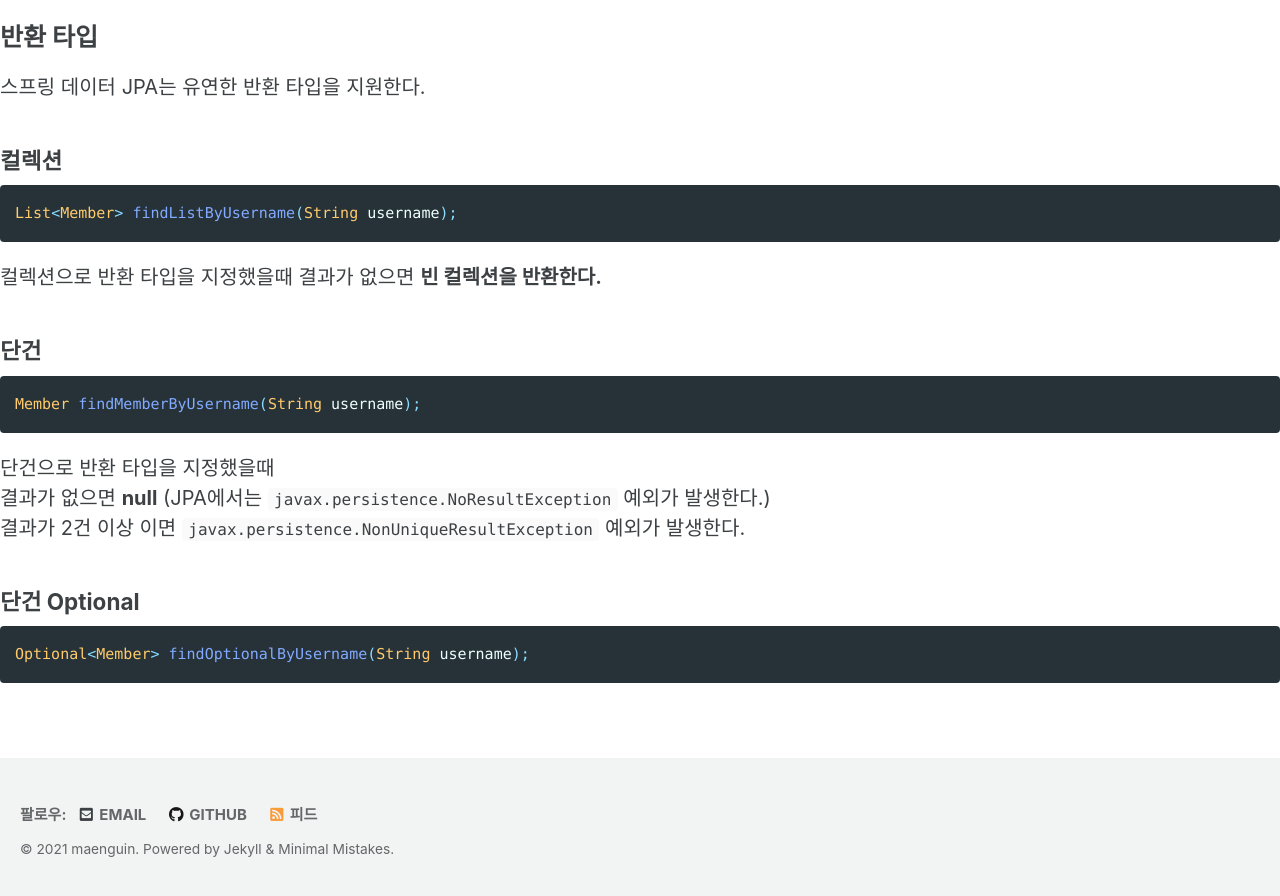
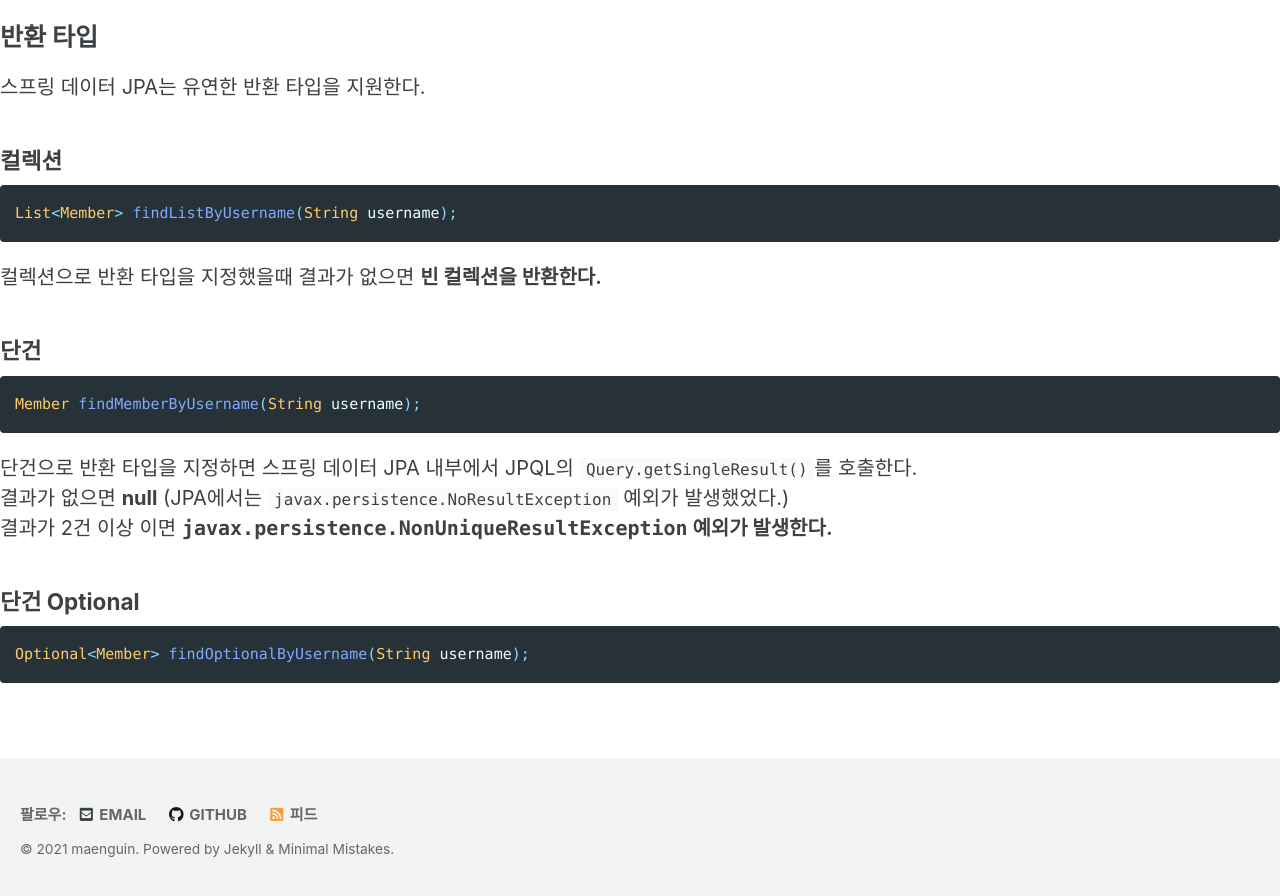
Before and after one commit to maenguin/maenguin.github.io, a Jekyll site: the page built from private/spring-data-jpa.md, in a window 1280 px wide and 900 px high, scrolled down 4608 px. Shown: the top 896 px of the window. Built offline with Jekyll 4.4.1, drawn with Linux system fonts in a browser that asks for light colours; cached includes are drawn as plain includes; our own code applies the rules of GitHub Pages for plain Markdown files.

Commit message:
Update spring-data-jpa.md

````diff
--- a/private/spring-data-jpa.md
+++ b/private/spring-data-jpa.md
@@ -148,9 +148,9 @@ List<Member> findListByUsername(String username);
 ```java
 Member findMemberByUsername(String username);
 ```
-단건으로 반환 타입을 지정했을때
-결과가 없으면 **null** (JPA에서는  `javax.persistence.NoResultException` 예외가 발생한다.)
-결과가 2건 이상 이면 `javax.persistence.NonUniqueResultException` 예외가 발생한다.
+단건으로 반환 타입을 지정하면 스프링 데이터 JPA 내부에서 JPQL의 `Query.getSingleResult()`를 호출한다.
+결과가 없으면 **null** (JPA에서는  `javax.persistence.NoResultException` 예외가 발생했었다.)
+결과가 2건 이상 이면 **`javax.persistence.NonUniqueResultException` 예외가 발생한다.**
 ### 단건 Optional
 ```java
 Optional<Member> findOptionalByUsername(String username);
````
